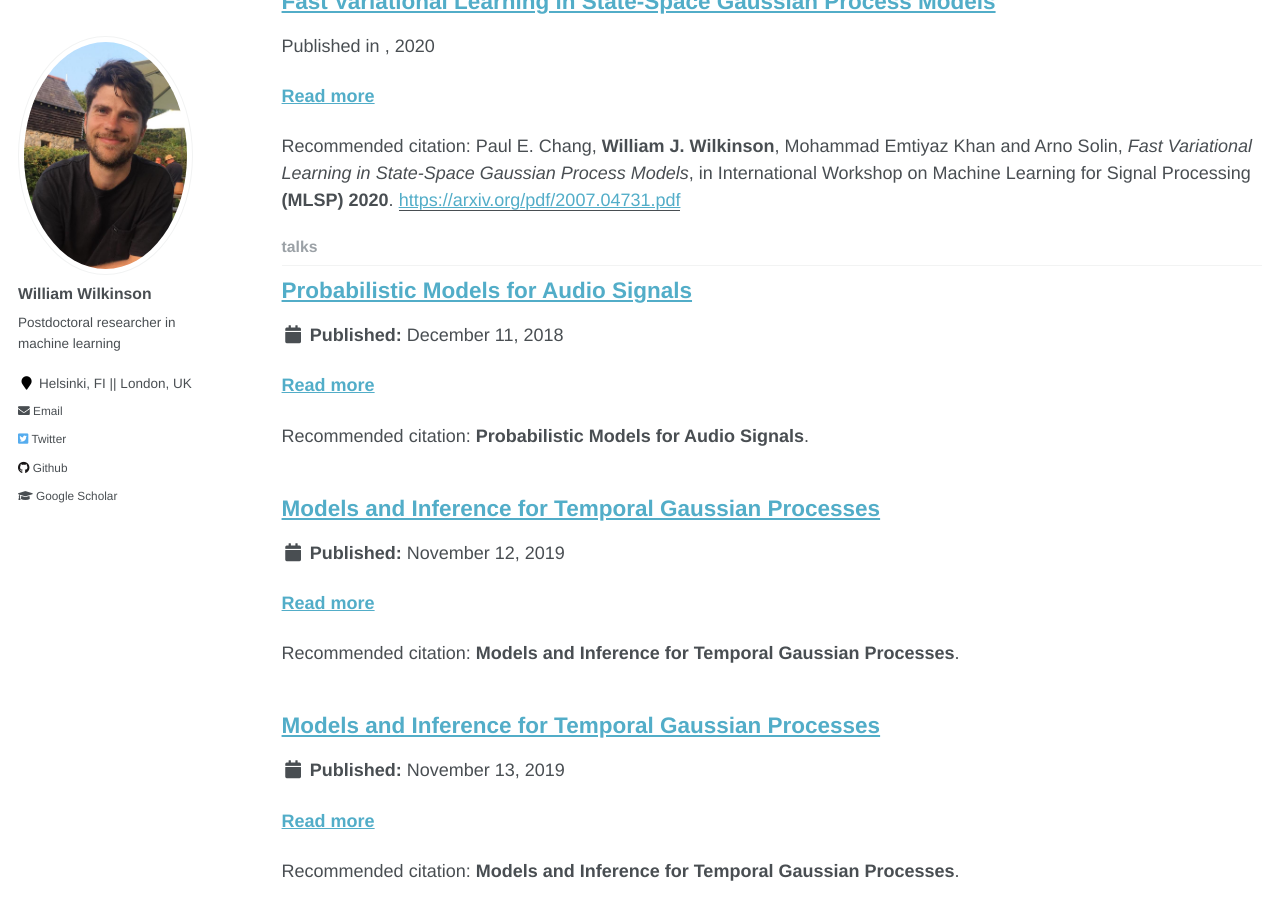
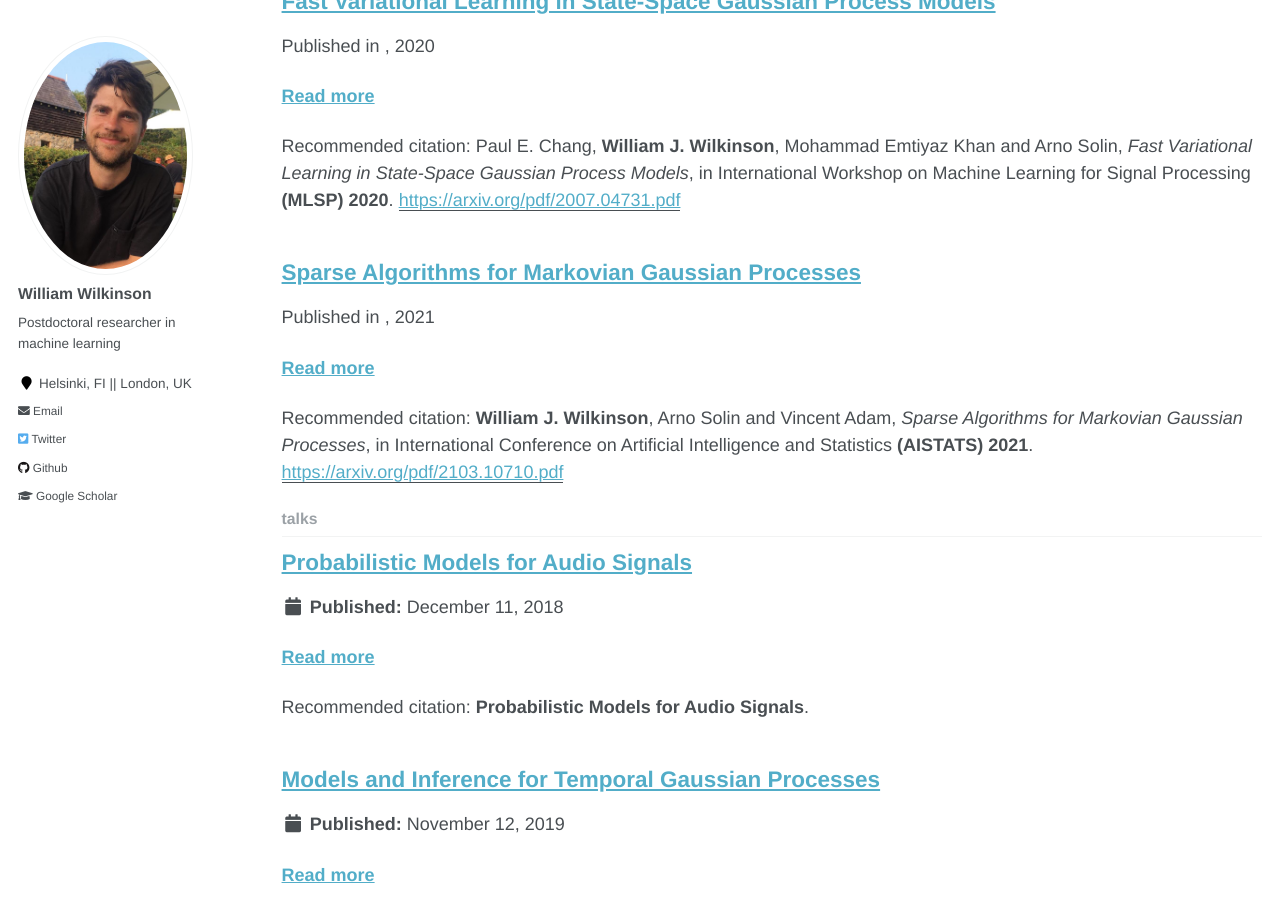
Before and after one commit to wil-j-wil/wil-j-wil2.github.io, a Jekyll site: the page built from _pages/collection-archive.html, in a window 1280 px wide and 900 px high, scrolled down 2471 px. Built offline with Jekyll 4.4.1, drawn with Linux system fonts in a browser that asks for light colours; some of the changed text lies outside the part shown.

Commit message:
update publications and teaching

```diff
--- /dev/null
+++ b/_publications/2021-04-01-aistats.md
@@ -0,0 +1,12 @@
+---
+title: "Sparse Algorithms for Markovian Gaussian Processes"
+collection: publications
+permalink: /publication/2021-04-01-aistats
+excerpt: ''
+type: published
+date: 2021-04-01
+year: 2021
+paperurl: 'https://arxiv.org/pdf/2103.10710.pdf'
+codeurl: 'https://github.com/AaltoML/Newt'
+citation: '<b>William J. Wilkinson</b>, Arno Solin and Vincent Adam, <i>Sparse Algorithms for Markovian Gaussian Processes</i>, in International Conference on Artificial Intelligence and Statistics <b>(AISTATS) 2021</b>.'
+---
--- a/_teaching/2020?-introai.md
+++ b/_teaching/2019-2021?-introai.md
@@ -4,10 +4,10 @@ collection: teaching
 role: "Senior"
 venue: "Aalto University"
 years:
- - "2020"
+ - "2019-2021"
 programme: "Computer Science"
 type: "Undergraduate"
-permalink: /teaching/2018-2019-senior-1
+permalink: /teaching/2019-2021-senior-1
 ---
 
 Electronic lab sessions to establish basic skills in electronics.
```
Also changed, not shown: _teaching/2020-2021?-lecturer-gp.md (added, +12 -0 lines).
